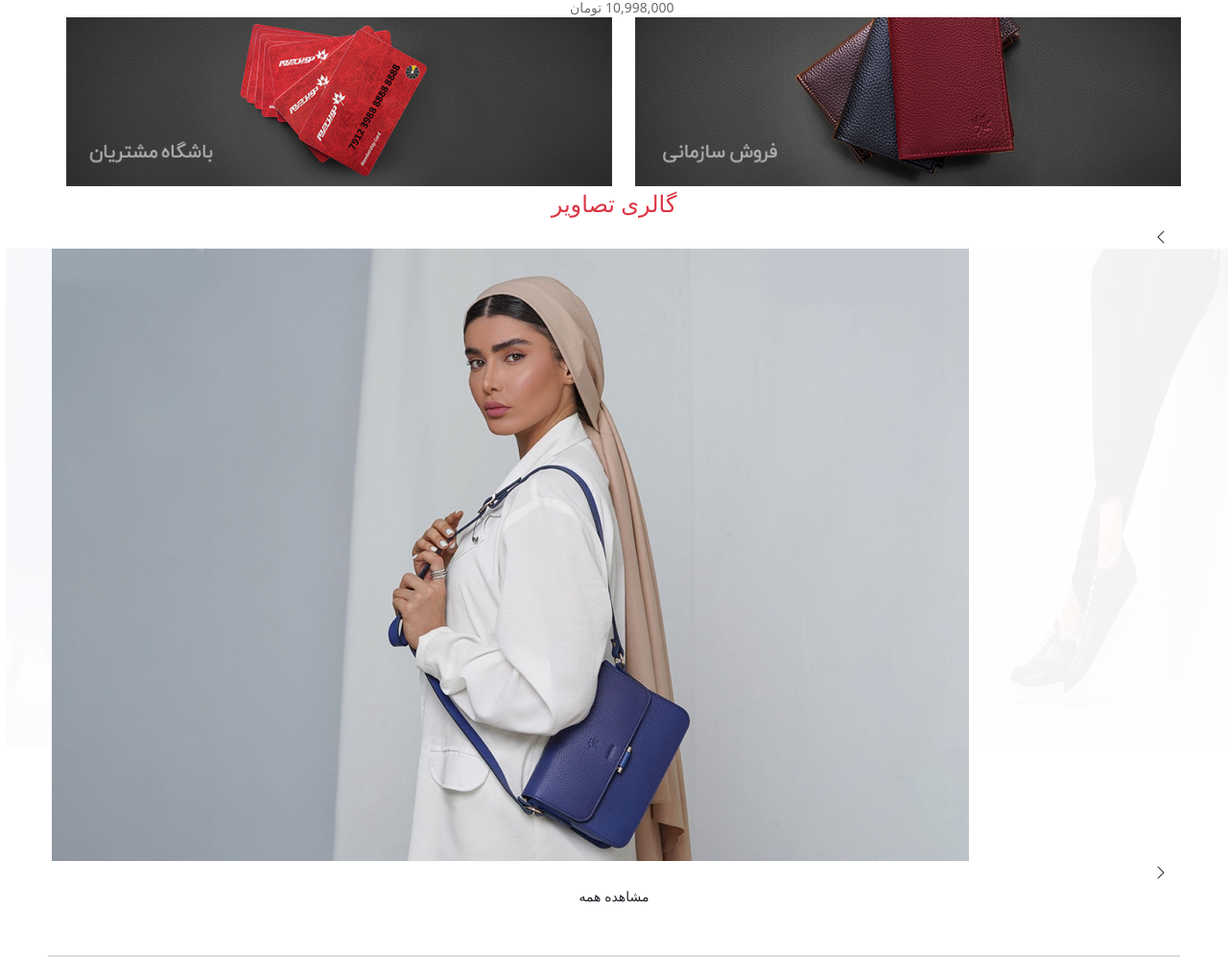
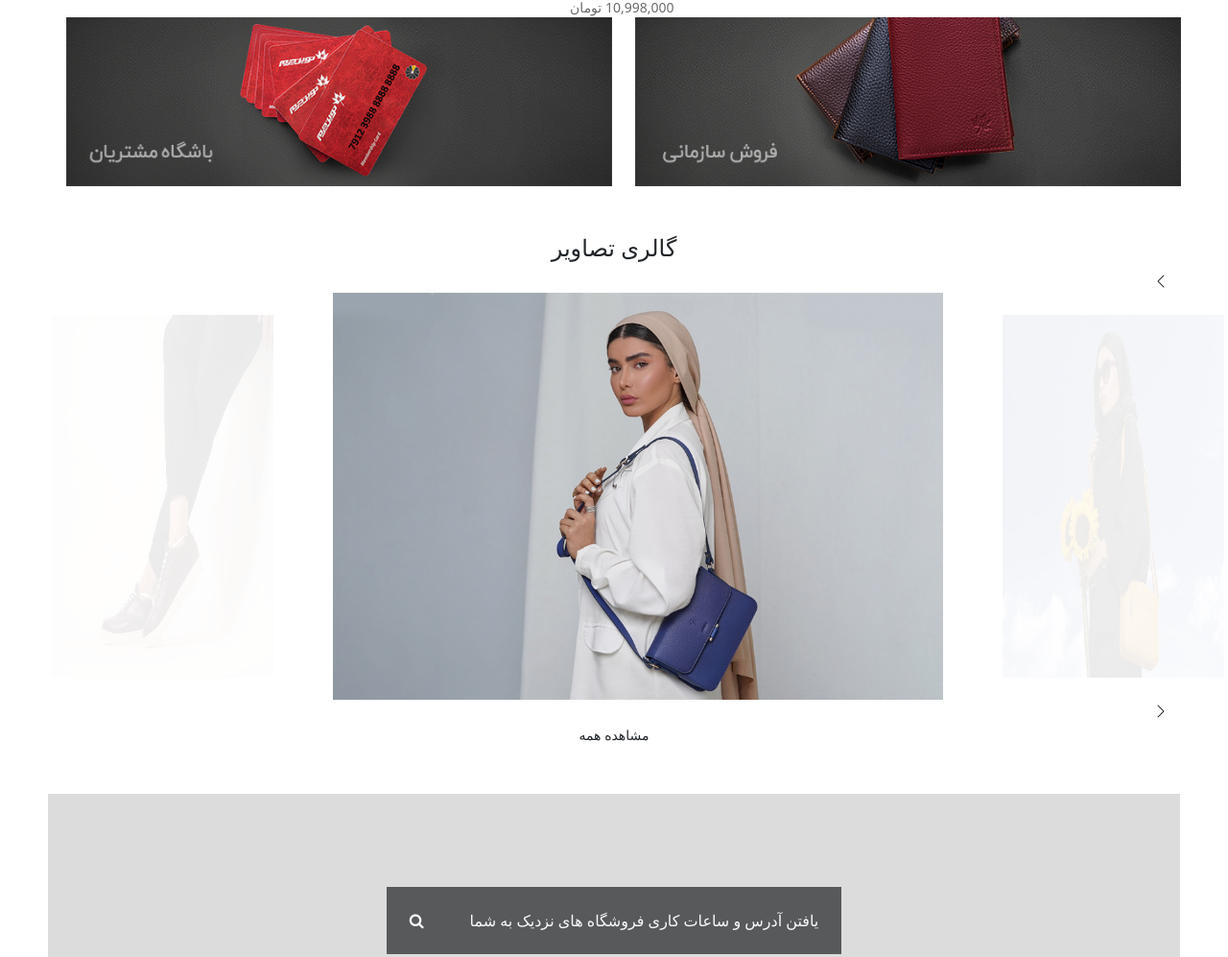
Before and after one commit to mohammadhosein-karimi/mohammadhosein-karimi.github.io, a plain HTML site: page index.html in a window 1280 px wide. Shown: the part 4852-5849 px from the top of the page at 96% size. Drawn offline with nearby package versions, Linux system fonts and the light colour scheme.

Commit message:
customize-gallery

```diff
--- a/css/index.css
+++ b/css/index.css
@@ -73,24 +73,24 @@
     font-size: 38px;
 }
 .custom-image1-gallery{
-    position: absolute;
-    width: 300px;
-    height: 65%;
-    left: 0.5%;
-    opacity: 0.05;
+    position: relative;
+    width: 20%;
+    height: 80%;
+    left: 5%;
+    opacity: 0.08;
+
 }
 .custom-image2-gallery{
-    position: relative;
-    left:-18%;
-
+    width: 55%;
 }
 .custom-image3-gallery{
-    position: absolute;
-    width: 300px;
-    height: 65%;
-    right: -0.5%;
-    opacity: 0.05;
+    position: relative;
+    width: 20%;
+    height: 80%;
+    right: 5%;
+    opacity: 0.08;
 }
+
 
 .background-location{
     background-image:url("../images/background-location.jpg");
@@ -100,6 +100,7 @@
     background-color: #58595B;
     width: 50px;
 }
+
 @media all and (min-width:768px){
         #megamenu{
             position: absolute;
@@ -186,7 +187,17 @@
     font-size: 30px;
     color: black;
 }
-
+.background-image-gallery{
+    background-image: url("../images/background-gallery-size-small.jpg");
+    background-position: center center;
+    background-size: cover;
+    height: 200px;
+}
+.padding-gallery{
+    padding-top: 75px;
+    padding-bottom: 75px;
+    background: rgba(0,0,0,0.3);
+}
 }
 @media all and (min-width:575px) and (max-width:767px){
 
@@ -224,6 +235,17 @@
     opacity: initial;
     font-size: 30px;
     color: black;
+}
+.background-image-gallery{
+    background-image: url("../images/background-gallery-size-small.jpg");
+    background-position: center center;
+    background-size: cover;
+    height: 200px;
+}
+.padding-gallery{
+    padding-top: 75px;
+    padding-bottom: 75px;
+    background: rgba(0,0,0,0.3);
 }
 }
 @media all and (min-width:768px) and (max-width:991px){
@@ -407,6 +429,7 @@
     font-size: 30px;
     color: black;
 }
+
 }
 
 @media all and (min-width:0px) and (max-width:767px){
--- a/index.html
+++ b/index.html
@@ -918,19 +918,26 @@
 
 
     <div class="container-fluid">
-      <div class="row custom-padding pt-0">
+      <div class="row custom-padding ">
+          <div class="col-12 col-sm-12 d-md-none p-0">
+            <div class="background-image-gallery  ">
+            <div class="padding-gallery text-white text-center"><h6>گالری تصاویر</h6> <span>مشاهده همه</span></div>
+          </div>
+        </div>
+      </div>
+      <div class="row custom-padding pt-0 ">
+        <div class="d-none d-sm-none  d-md-block col-md-12 col-lg-12 col-xl-12 col-xxl-12 text-center"><h4>گالری تصاویر</h4></div>
+        <div class=" d-none d-sm-none  d-md-block col-md-12 col-lg-12 col-xl-12 col-xxl-12">
+            <div><i class="bi bi-chevron-left"></i></div>
 
-        <div class="col-12 text-center text-danger mt-1"><h4>گالری تصاویر</h4></div>
-        <div class="d-none  d-lg-block col-xl-12 col-xxl-12">
+          <a href=""><img class="img-fluid custom-image1-gallery" src="images/gallery1.jpg" alt=""></a>
+          <a href=""><img class="img-fluid custom-image2-gallery" src="images/gallery2.jpg" alt=""></a>
+          <a href=""><img class="img-fluid custom-image3-gallery" src="images/gallery3.jpg" alt=""></a>
 
-            <div><i class="bi bi-chevron-left"></i></div>
-          <img class="img-fluid custom-image1-gallery" src="images/gallery1.jpg" alt="">
-          <img class="img-fluid custom-image2-gallery" src="images/gallery2.jpg" alt="">
-          <img class="img-fluid custom-image3-gallery" src="images/gallery3.jpg" alt="">
           <div><i class="bi bi-chevron-right"></i></div>
         </div>
 
-        <div class="col-12 text-center"> <a class="text-decoration-none link-dark color-text-custom" href="">مشاهده همه</a></div>
+        <div class="d-none d-sm-none  d-md-block col-md-12 col-lg-12 col-xl-12 col-xxl-12 text-center"> <a class="text-decoration-none link-dark color-text-custom" href="">مشاهده همه</a></div>
       </div>
     </div>
 
```
Also changed, not shown: images/background-gallery-size-small.jpg (added).
